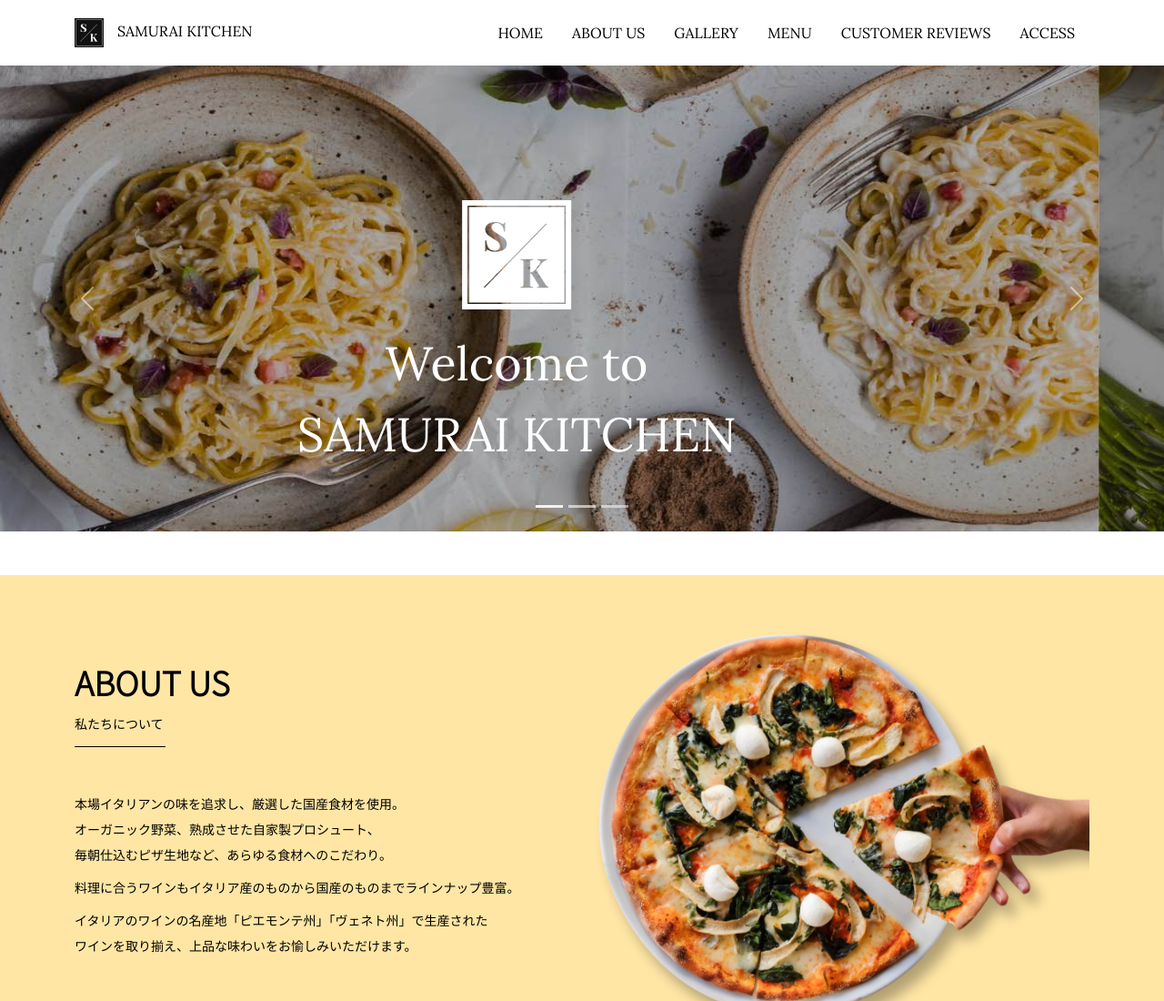
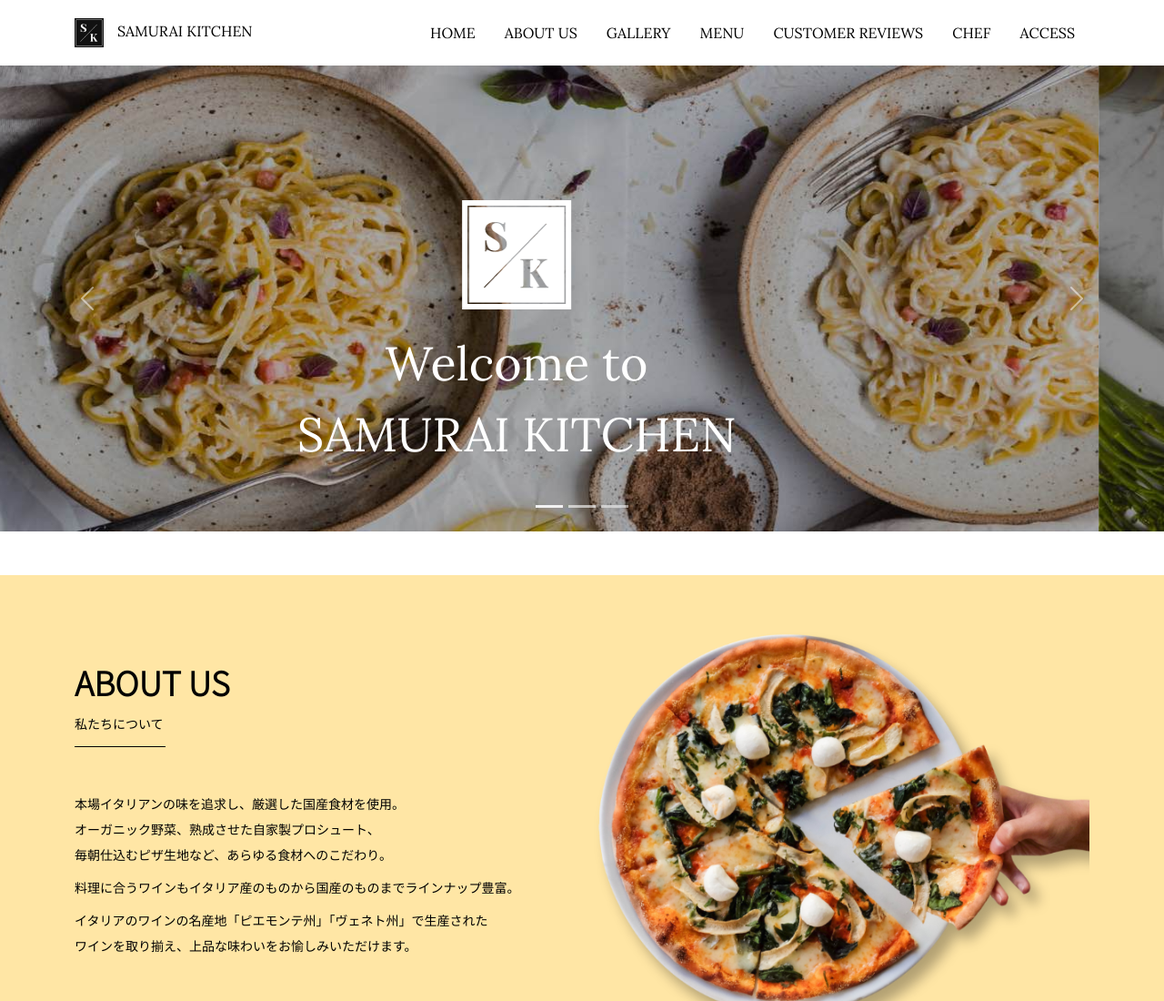
Before and after one commit to kino-samurai-eng/samurai20251025, a plain HTML site: page index.html in a window 1280 px wide. Shown: the top 1100 px of the page at 91% size. Drawn offline with nearby package versions, Linux system fonts and the light colour scheme.

Commit message:
third commit

```diff
--- a/index.html
+++ b/index.html
@@ -65,7 +65,11 @@
            <li class="nav-item px-2">
              <a class="nav-link my_nav_link my-2" href="#review">CUSTOMER REVIEWS</a>
            </li>
-
+           <!-- ここから変更 -->
+           <li class="nav-item px-2">
+             <a class="nav-link my_nav_link my-2" href="#chef">CHEF</a>
+           </li>
+           <!-- ここまで -->
            <li class="nav-item px-2">
              <a class="nav-link my_nav_link my-2" href="#access">ACCESS</a>
            </li>
```
